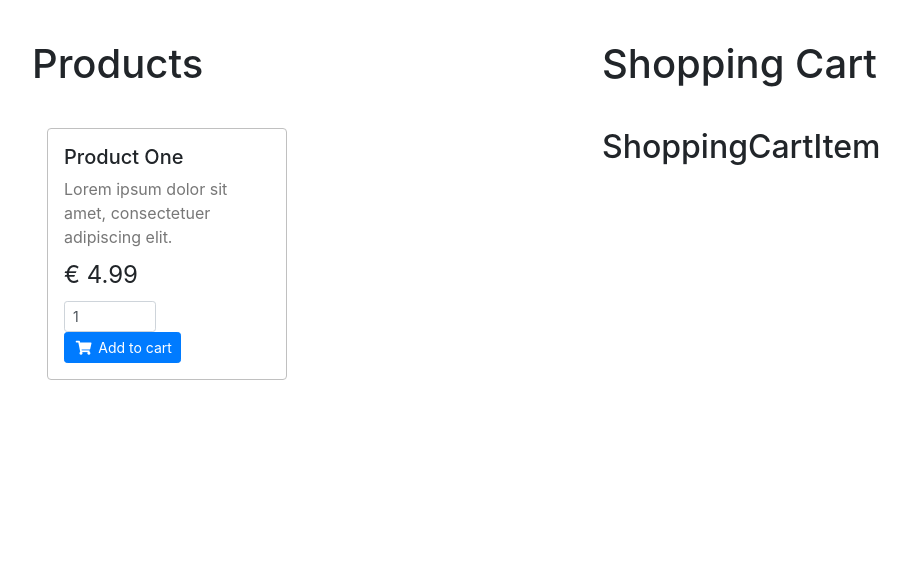
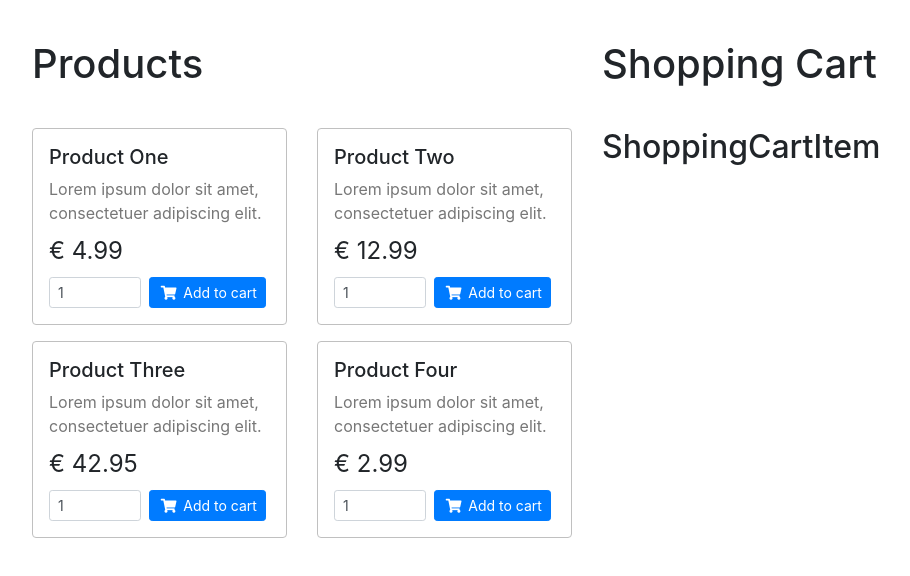
Before and after one commit to FeliOdras/Simple-React-Shop, a React (Create React App) app: page /#shop in a window 1280 px wide. Shown: the top 576 px of the page, without its empty margins (53-963 px from the left). Built offline with nearby package versions, Linux system fonts and the light colour scheme.

Commit message:
Updated starting files with componennts

```diff
--- a/src/components/Product.js
+++ b/src/components/Product.js
@@ -1,21 +1,35 @@
-import React, { Component } from 'react'
+import React, { Component } from "react";
 
-export default class Product extends Component {
+class Product extends Component {
+
+
     render() {
+        const product = this.props.product;
+
         return (
+            <div className="product">
+                <h2>{product.name}</h2>
+                <div className="description">{product.description}</div>
+                <div className="price">€ {product.price}</div>
 
-            <div class="col-sm-6 col-md-6 col-lg-6">
-                <div class="product">
-                    <h2>Product One</h2>
-                    <div class="description">Lorem ipsum dolor sit amet, consectetuer adipiscing elit.</div>
-                    <div class="price">€ 4.99</div>
-                    <div class="form-inline mt-2"><input type="text" class="form-control form-control-sm  mr-2" size="4" value="1" />
-                        <button class="add-to-cart btn btn-sm btn-primary"><i class="fas fa-shopping-cart">
-                        </i> Add to cart</button>
-                    </div>
+                <div className="form-inline mt-2">
+                    <input
+                        type="text"
+                        className="form-control form-control-sm  mr-2"
+                        defaultValue="1"
+                        size="4"
+
+                    />
+                    <button
+                        className="add-to-cart btn btn-sm btn-primary"
+
+                    >
+                        <i className="fas fa-shopping-cart"></i> Add to cart
+          </button>
                 </div>
             </div>
-
-        )
+        );
     }
 }
+
+export default Product;
--- a/src/components/ProductList.js
+++ b/src/components/ProductList.js
@@ -1,13 +1,37 @@
-import React, { Component } from 'react'
+import React, { Component, Fragment } from 'react'
 import Product from './Product';
 
 export default class ProductList extends Component {
+
     render() {
+        const productCount = Object.keys(this.props.products).length;
         return (
             <div id="products">
                 <h1>Products</h1>
-                <Product />
+
+                {productCount === 0 && (
+                    <div className="empty">
+                        <i className="fas fa-spinner fa-spin" />
+                        &nbsp; Loading ...
+                </div>
+                )}
+
+                {productCount > 0 && (
+                    <Fragment>
+                        <div className="row">
+                            {Object.keys(this.props.products).map(id => (
+                                <div key={id} className="col-sm-6 col-md-6 col-lg-6">
+                                    <Product
+                                        key={id}
+                                        product={this.props.products[id]}
+
+                                    />
+                                </div>
+                            ))}
+                        </div>
+                    </Fragment>
+                )}
             </div>
-        )
+        );
     }
 }
--- a/src/components/Shop.js
+++ b/src/components/Shop.js
@@ -3,12 +3,44 @@ import ProductList from './ProductList';
 import ShoppingCart from './ShoppingCart';
 
 export default class Shop extends Component {
+
+
+    constructor() {
+        super();
+        this.state = {
+            products: {}
+        };
+    }
+
+    componentDidMount() {
+        this.loadProducts();
+    }
+
+
+    loadProducts() {
+        fetch("./products.json")
+            .then(response => {
+                return response.json();
+            })
+            .then(products => {
+                this.setState(state => {
+                    state.products = products;
+                    return state;
+                });
+            });
+    }
+
+
+
     render() {
         return (
             <div className="container">
                 <div className="row">
                     <div className="col-sm-6 col-md-6 col-lg-6">
-                        <ProductList />
+                        <ProductList
+                            products={this.state.products}
+
+                        />
                     </div>
                     <div className="col-sm-6 col-md-6 col-lg-6">
                         <ShoppingCart />
```
